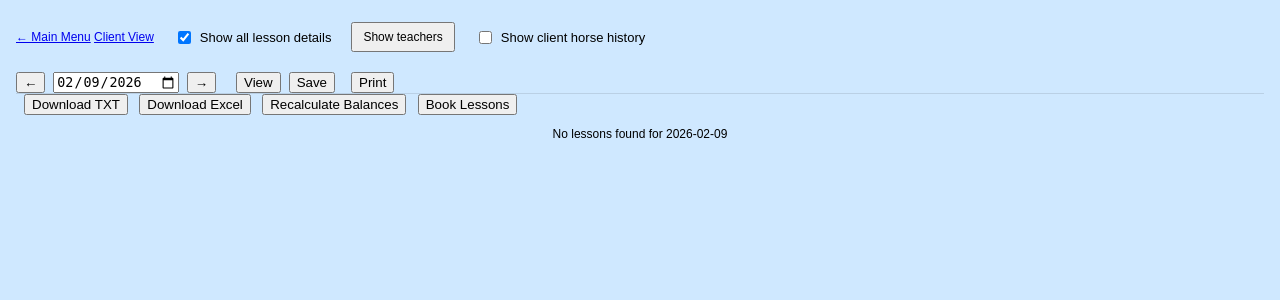
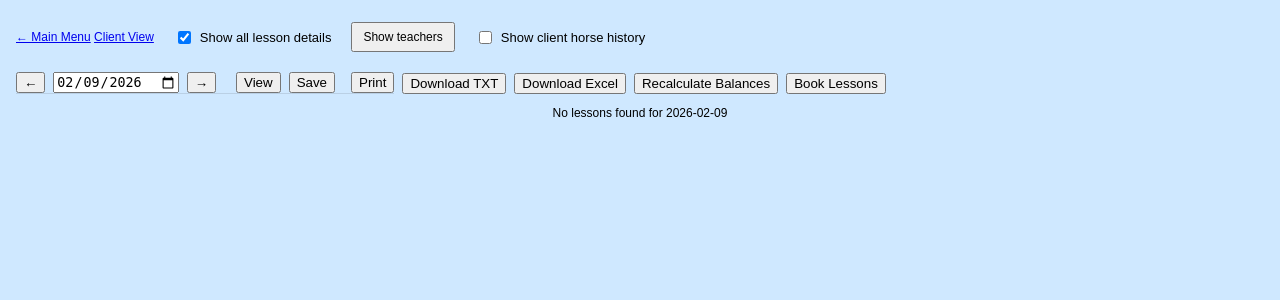
Before and after one commit to blackmustangsally1970-prog/CherbonApp, a Flask app: page /lessons_by_date in a window 1280 px wide. Shown: the top 300 px of the page. Run offline with Flask 3, Linux system fonts and the light colour scheme; data that the repository does not hold is empty; some libraries are stand-ins or nearby versions.

Commit message:
UI fix: unify header into single flex container; ensure date defaults to today

```diff
--- a/templates/lessons_by_date.html
+++ b/templates/lessons_by_date.html
@@ -698,9 +698,10 @@ select.teacher-dropdown {
 
 
 
-
 </div>
 <span id="saved-message">Saved!</span>
+
+<div style="display:flex; gap:8px; align-items:center; flex-wrap:nowrap;">
 
     <form method="POST" action="/lessons_by_date" id="date-nav-form" style="display:flex; gap:8px; align-items:center;">
         <button type="button" id="prev-day">←</button>
@@ -713,34 +714,29 @@ select.teacher-dropdown {
         </button>
 
         <button type="button" id="print-page" style="margin-left:8px;">Print</button>
-</form>   <!-- ⭐ CLOSE MAIN FORM HERE -->
-
-<!-- ⭐ DOWNLOAD BUTTONS NOW INLINE AND VALID -->
+    </form>
+
     <form action="/save_txt?selected_date={{ selected_date }}" method="POST" style="display:inline;">
-    <button type="submit" class="btn btn-primary" style="margin-left:8px;">
+        <button type="submit" class="btn btn-primary">
             Download TXT
         </button>
     </form>
 
     <form action="/save_xlsx?selected_date={{ selected_date }}" method="POST" style="display:inline;">
-    <button type="submit" class="btn btn-success" style="margin-left:8px;">
+        <button type="submit" class="btn btn-success">
             Download Excel
         </button>
     </form>
 
-<div id="save-txt-spinner"></div>
-
-<button type="button" id="recalc-btn" class="btn btn-warning" style="margin-left:8px;">
+    <button type="button" id="recalc-btn" class="btn btn-warning">
         Recalculate Balances
     </button>
 
-<button type="button"
-        id="open-booking-panel"
-        class="btn btn-success"
-        style="margin-left:8px;">
+    <button type="button" id="open-booking-panel" class="btn btn-success">
         Book Lessons
     </button>
 
+</div>
 
 
 
```
Lines whose indentation alone changed are shown as unchanged.
